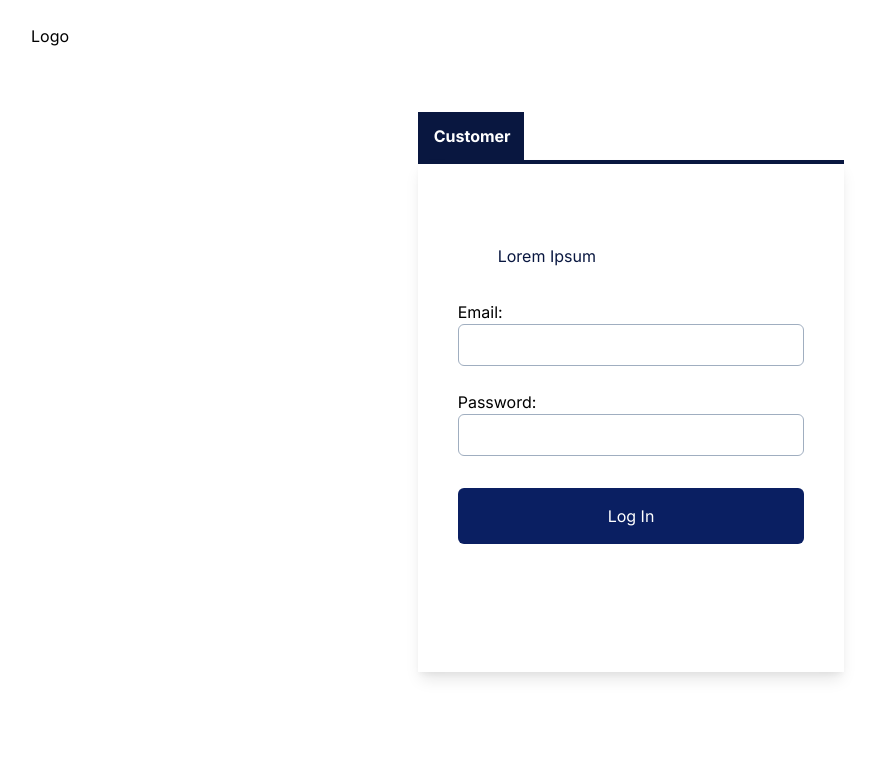
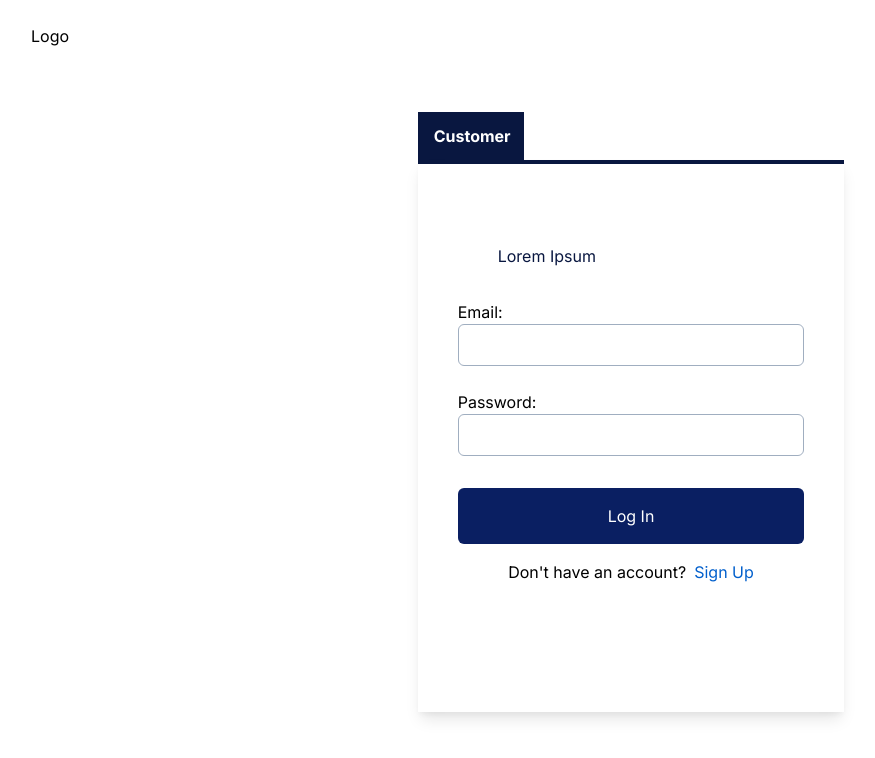
Before and after one commit to onedebos/intraverse-test, a React (Create React App) app: page /login in a window 1280 px wide. Shown: the top 758 px of the page, without its empty margins (9-884 px from the left). Built offline with nearby package versions, Linux system fonts and the light colour scheme.

Commit message:
add register option to login screen

```diff
--- a/src/components/Login.tsx
+++ b/src/components/Login.tsx
@@ -1,6 +1,6 @@
 import React from "react";
 import Menu from "./Menu";
-import "../styles/Login.css";
+import { Link } from "react-router-dom";
 
 interface LoginProps {
   email?: string;
@@ -57,6 +57,12 @@
           >
             {loading ? <span id="loading"></span> : "Log In"}
           </button>
+          <p className="text-center mt-4">
+            Don't have an account?
+            <Link to="/register" className="ml-2 text-blue-1003">
+              Sign Up
+            </Link>
+          </p>
         </form>
       </div>
     </React.Fragment>
--- a/src/styles/Login.css
+++ /dev/null
@@ -1,5 +0,0 @@
-.customer {
-  background-color: tomato;
-  width: 120px;
-  margin-left: -490px;
-}
```
